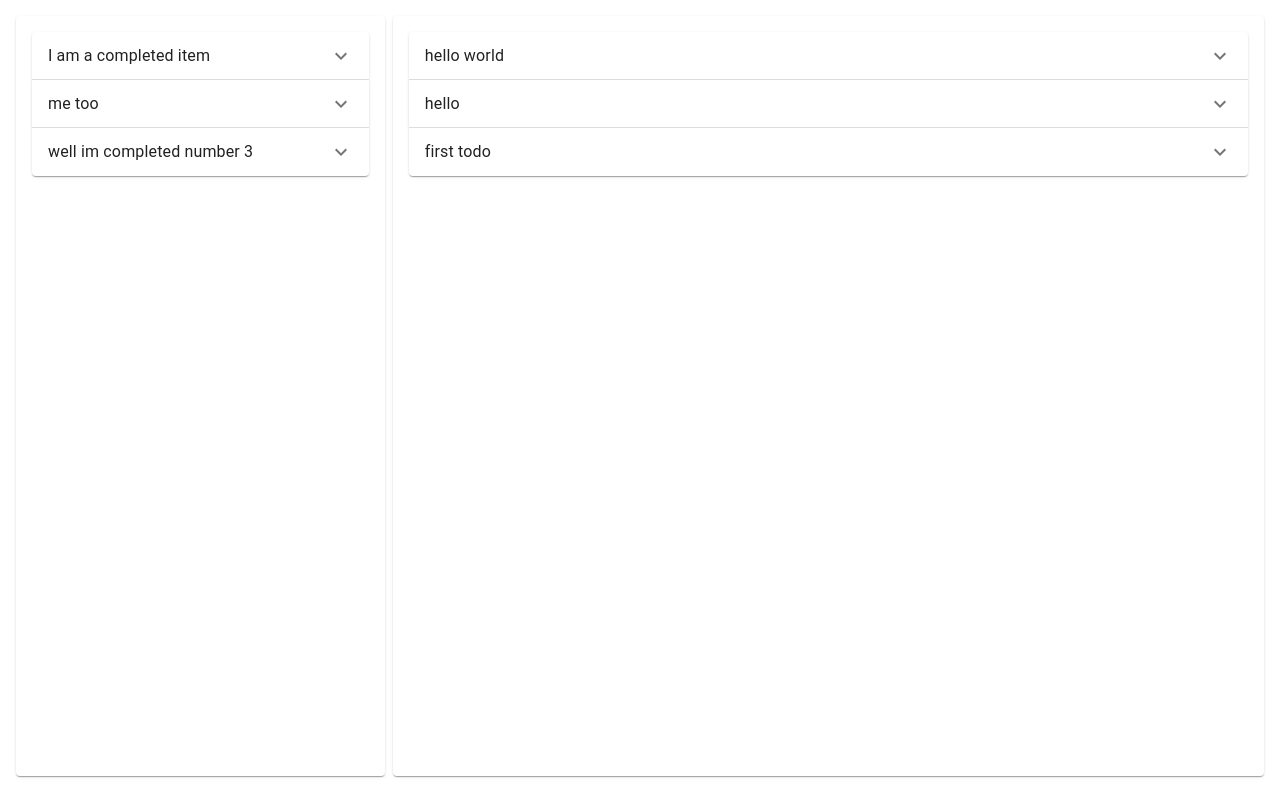
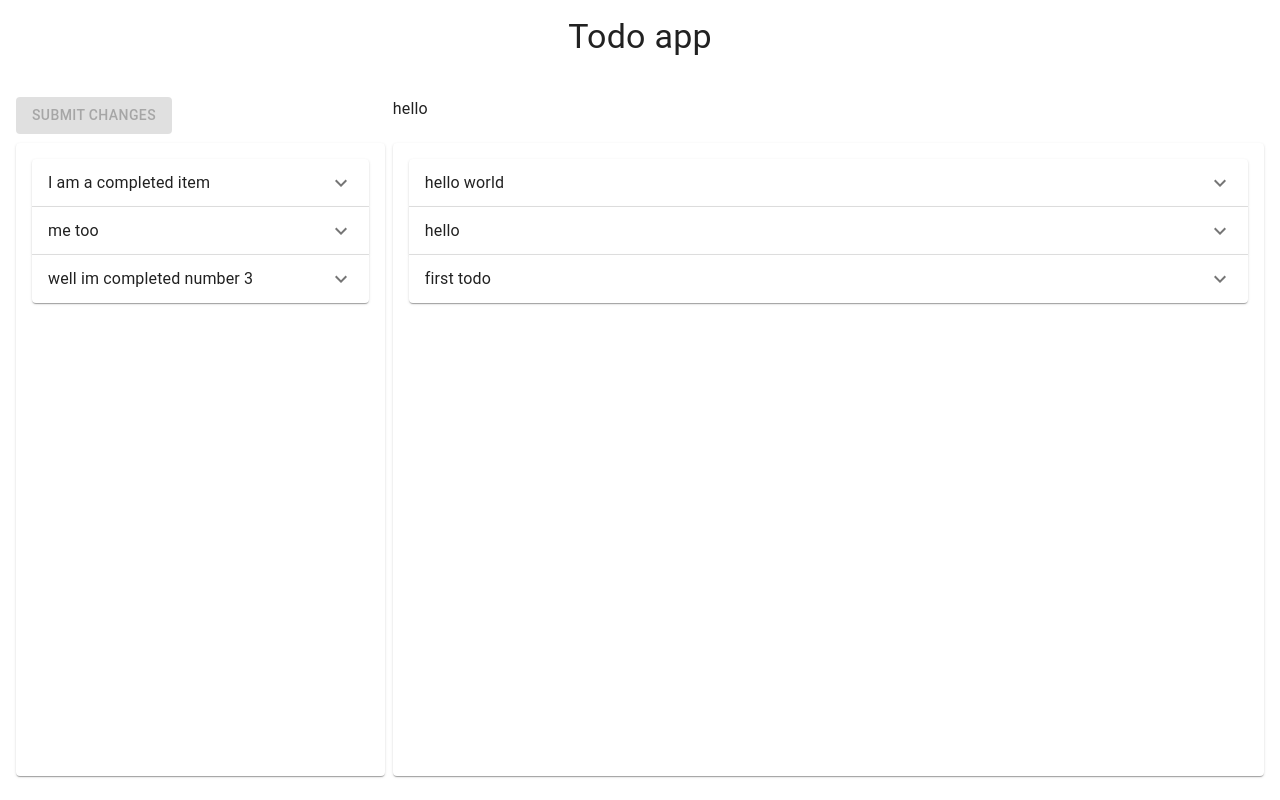
Before and after one commit to itpazu/todos-frontend, a Next.js app: page / in a window 1280 px wide. Built offline with nearby package versions, Linux system fonts and the light colour scheme.

Commit message:
adding submit logic

```diff
--- a/src/Layout.tsx
+++ b/src/Layout.tsx
@@ -1,5 +1,6 @@
 import React from "react";
 import Grid from '@mui/material/Grid';
+import { Typography } from "@mui/material";
 
 export default function Layout({ children }: { children?: React.ReactElement }) {
 
@@ -9,9 +10,13 @@ export default function Layout({ children }: { children?: React.ReactElement })
             container
             spacing={1}
             padding={2}
-            columns={{ xs: 12, md: 10 }} justifyContent='center' sx={{
-                minHeight: '100vh'
-            }}>
+            columns={{ xs: 12, md: 10 }}
+            sx={{ minHeight: '100vh' }}
+
+        >
+            <Grid item container xs={12} justifyContent={'center'} sx={{ minHeight: '10vh' }}>
+                <Typography variant='h4'> Todo app </Typography>
+            </Grid>
             {children}
 
         </Grid>
--- /dev/null
+++ b/src/components/SubmitChanges.tsx
@@ -0,0 +1,16 @@
+
+import React from "react";
+import { Button, Grid } from "@mui/material";
+
+export default function SubmitChanges({ changes }: { changes: Array<[string, boolean]> }) {
+
+
+    return (
+        <Grid item justifyContent={'center'}
+            md={3}
+            xs={12}
+        >
+            <Button variant="contained" disabled={(changes.length === 0)}> submit changes </Button>
+        </Grid>
+    )
+}
--- a/src/components/Todos.tsx
+++ b/src/components/Todos.tsx
@@ -1,7 +1,9 @@
 import React, { useState, useMemo } from 'react';
-import { Paper, Grid } from '@mui/material';
+import { Paper, Grid, Box, Typography } from '@mui/material';
 import { Todo as TodoProp } from '../context/globalContext';
 import TodoList from './TodoList';
+import SubmitChanges from './SubmitChanges';
+
 
 export default function Todos({ fetchtedTodos, fetchedCompleted }: {
     fetchtedTodos: TodoProp[],
@@ -61,12 +63,22 @@ export default function Todos({ fetchtedTodos, fetchedCompleted }: {
         e.dataTransfer.dropEffect = "move"
     }
     return (
-        <>
+        < >
+
+
+            <SubmitChanges changes={filterChanges} />
+            <Grid item justifyContent={'center'}
+                md={7}
+                xs={12}>
+                hello
+            </Grid>
+
 
             <Grid
-                justifyContent="center"
-                item md={3}
+                item
+                md={3}
                 xs={12}
+                sx={{ minHeight: { xs: '40vh', md: '80vh' } }}
                 onDrop={(e) => {
                     if (e.dataTransfer.getData("completed") === "true") return
                     let idx = parseInt(e.dataTransfer.getData("text"))
@@ -80,6 +92,10 @@ export default function Todos({ fetchtedTodos, fetchedCompleted }: {
                 </Paper>
             </Grid>
             <Grid
+                item
+                md={7}
+                xs={12}
+                sx={{ minHeight: { xs: '40vh', md: '80vh' } }}
                 onDrop={(e) => {
                     //this line is necessary as Grid is a drop target, we want to avoid triggering the drop function when reordering inside the group
                     if (e.dataTransfer.getData("completed") === "false") return
@@ -88,11 +104,12 @@ export default function Todos({ fetchtedTodos, fetchedCompleted }: {
                 }
                 }
                 onDragOver={dragStartHandler}
-                justifyContent="center" item md={7} xs={12} >
+                justifyContent="center" >
                 <Paper id="source" sx={{ height: '100%', padding: 2 }} >
                     <TodoList todos={todos} setTodos={setTodos} setcompletedTodos={setcompletedTodos} />
                 </Paper>
             </Grid>
+
         </>
 
 
--- a/src/theme.ts
+++ b/src/theme.ts
@@ -4,9 +4,9 @@ import { red } from '@mui/material/colors';
 // Create a theme instance.
 const theme = createTheme({
   palette: {
-    primary: {
-      main: '#556cd6',
-    },
+    // primary: {
+    //   // main: '#556cd6',
+    // },
     secondary: {
       main: '#19857b',
     },
```
